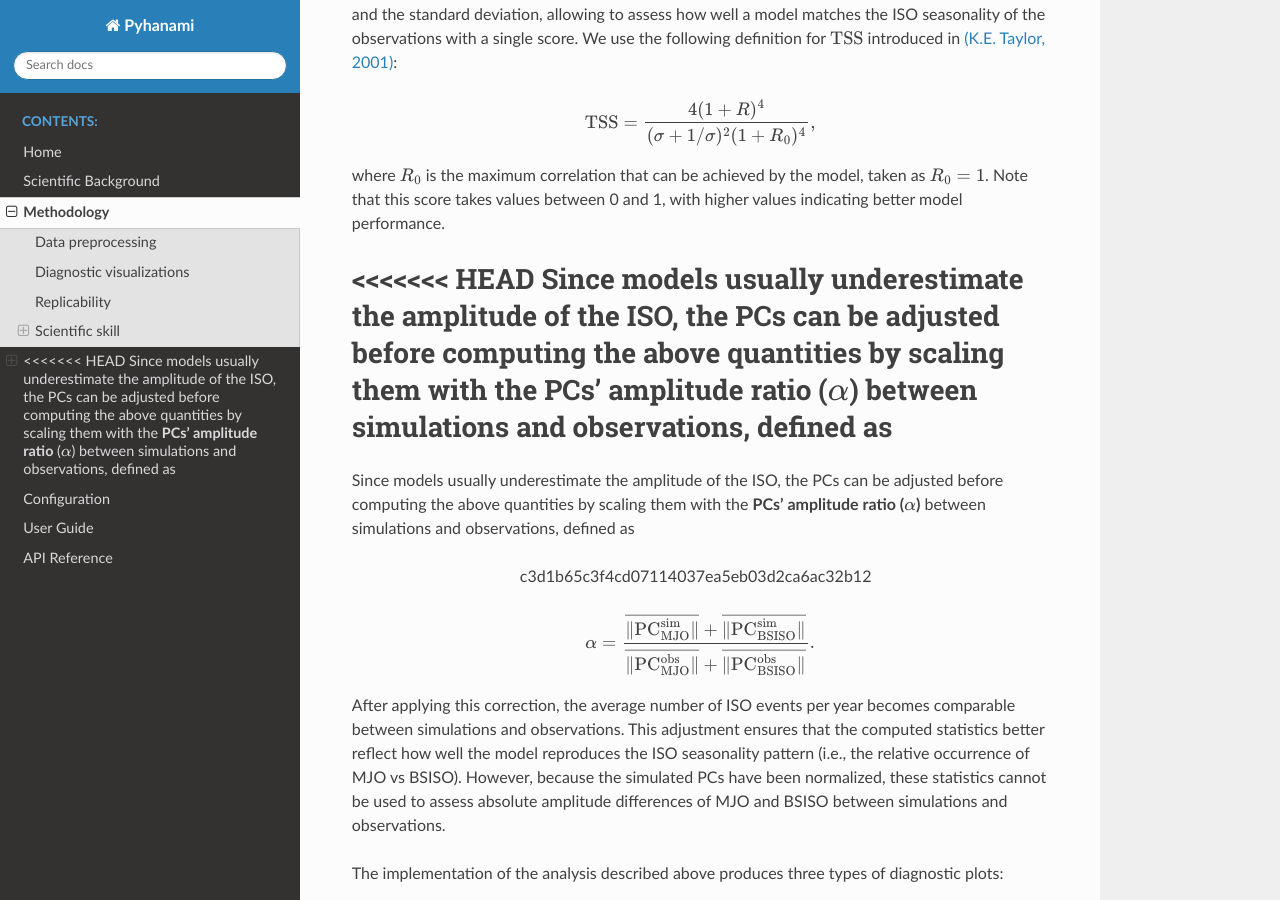
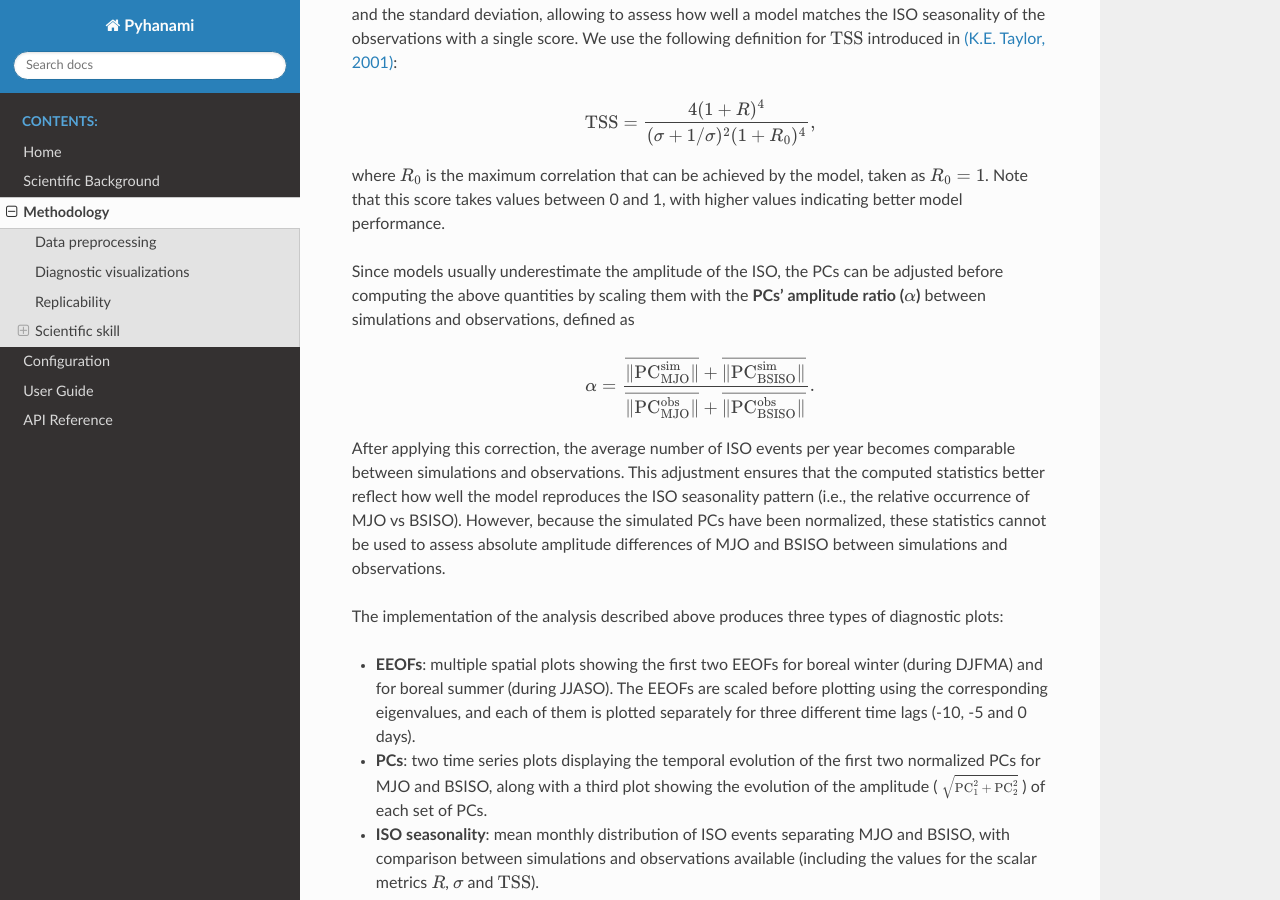
Before and after one commit to BSC-ES/pyhanami, a Sphinx documentation site: the page built from docs/source/Methodology.md, in a window 1280 px wide and 900 px high, scrolled down 3687 px. Built offline with Sphinx 7.4.7 and the Read the Docs theme 3.1.0, drawn with Linux system fonts in a browser that asks for light colours.

Commit message:
Fixed bold letters in 'Methodology'

```diff
--- a/docs/source/Methodology.md
+++ b/docs/source/Methodology.md
@@ -105,11 +105,7 @@
 
 where $R_0$ is the maximum correlation that can be achieved by the model, taken as $R_0=1$. Note that this score takes values between 0 and 1, with higher values indicating better model performance.
 
-<<<<<<< HEAD
-Since models usually underestimate the amplitude of the ISO, the PCs can be adjusted before computing the above quantities by scaling them with the **PCs' amplitude ratio** ($\alpha$) between simulations and observations, defined as
-=======
 Since models usually underestimate the amplitude of the ISO, the PCs can be adjusted before computing the above quantities by scaling them with the **PCs' amplitude ratio ($\alpha$)** between simulations and observations, defined as
->>>>>>> c3d1b65c3f4cd07114037ea5eb03d2ca6ac32b12
 
 $$
 \alpha = \frac{\overline{\lVert\text{PC}_{\text{MJO}}^{\text{sim}}\rVert} + \overline{\lVert\text{PC}_{\text{BSISO}}^{\text{sim}}\rVert}}{\overline{\lVert\text{PC}_{\text{MJO}}^{\text{obs}}\rVert} + \overline{\lVert\text{PC}_{\text{BSISO}}^{\text{obs}}\rVert}}.
```
